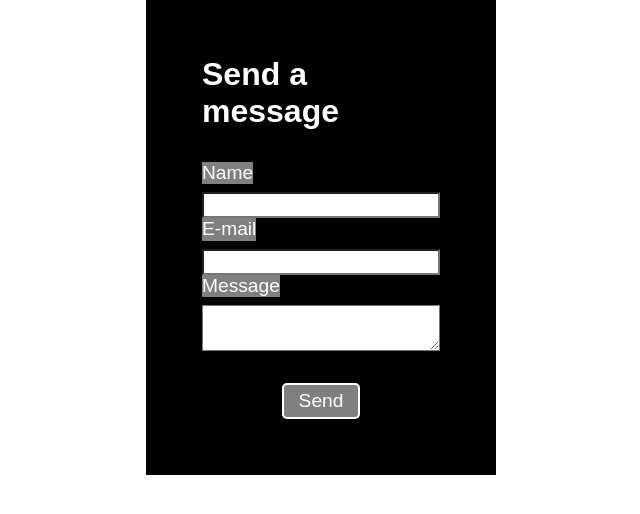
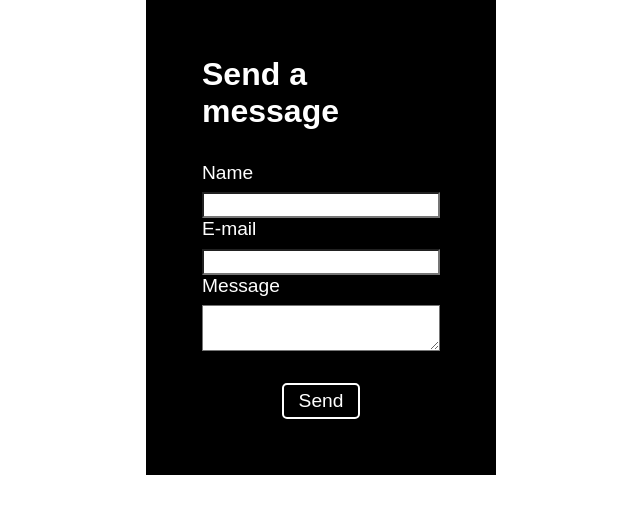
Before and after one commit to gmo93/photo-fol, a Next.js app: page /components/ContactForm in a window 1280 px wide. Shown: the top 514 px of the page, without its empty margins (319-959 px from the left). Built offline with nearby package versions, Linux system fonts and the light colour scheme.

Commit message:
Turned gray background on form to black;

```diff
--- a/src/styles/Home.module.css
+++ b/src/styles/Home.module.css
@@ -312,7 +312,7 @@
 .contactLabel {
   display: flex;
   flex-wrap: wrap;
-  background-color: gray;
+  background-color: black;
   font-size: 1.2em;
   margin-bottom: 1vh;
   color: white !important;
@@ -339,7 +339,7 @@
 }
 .submitButton {
   color: white;
-  background-color: gray;
+  background-color: black;
   border: 2px solid white;
   border-radius: 5px;
   padding: 5px 15px;
```
